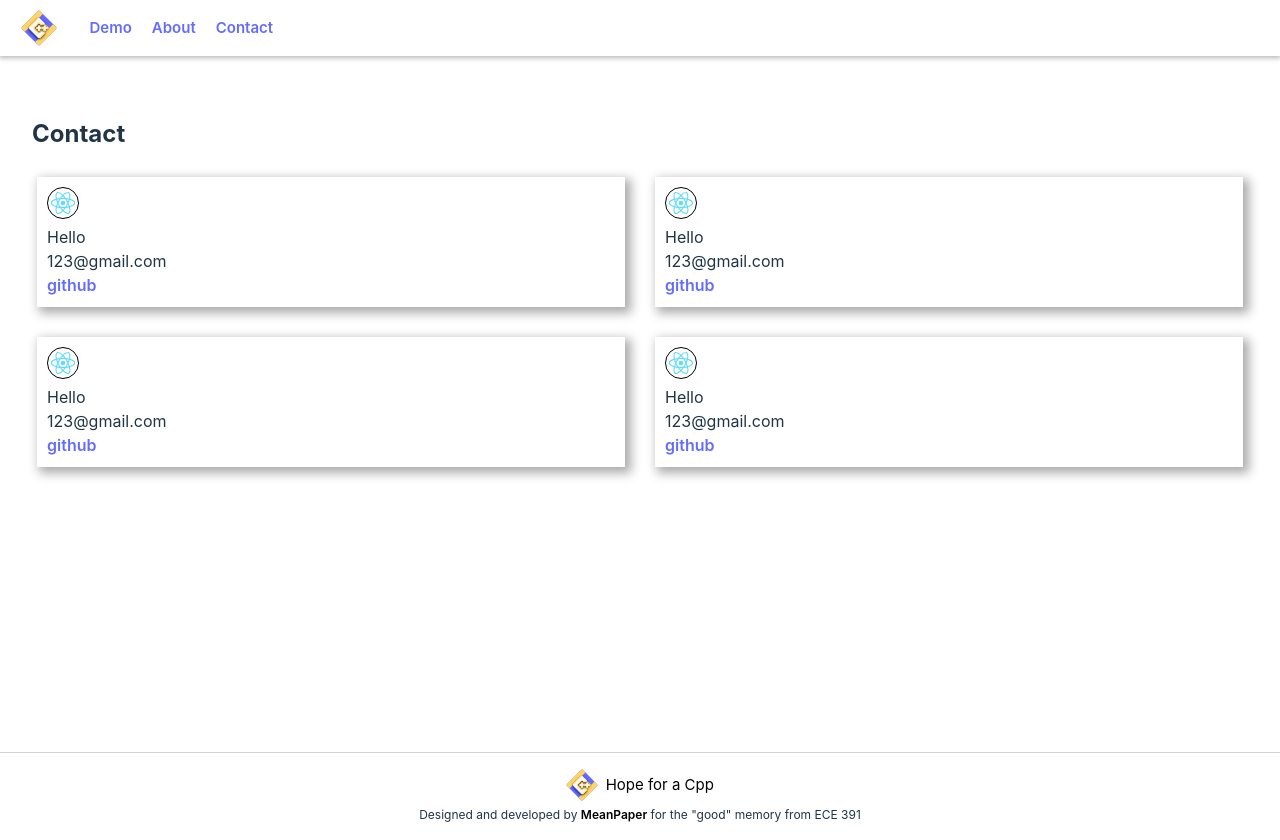
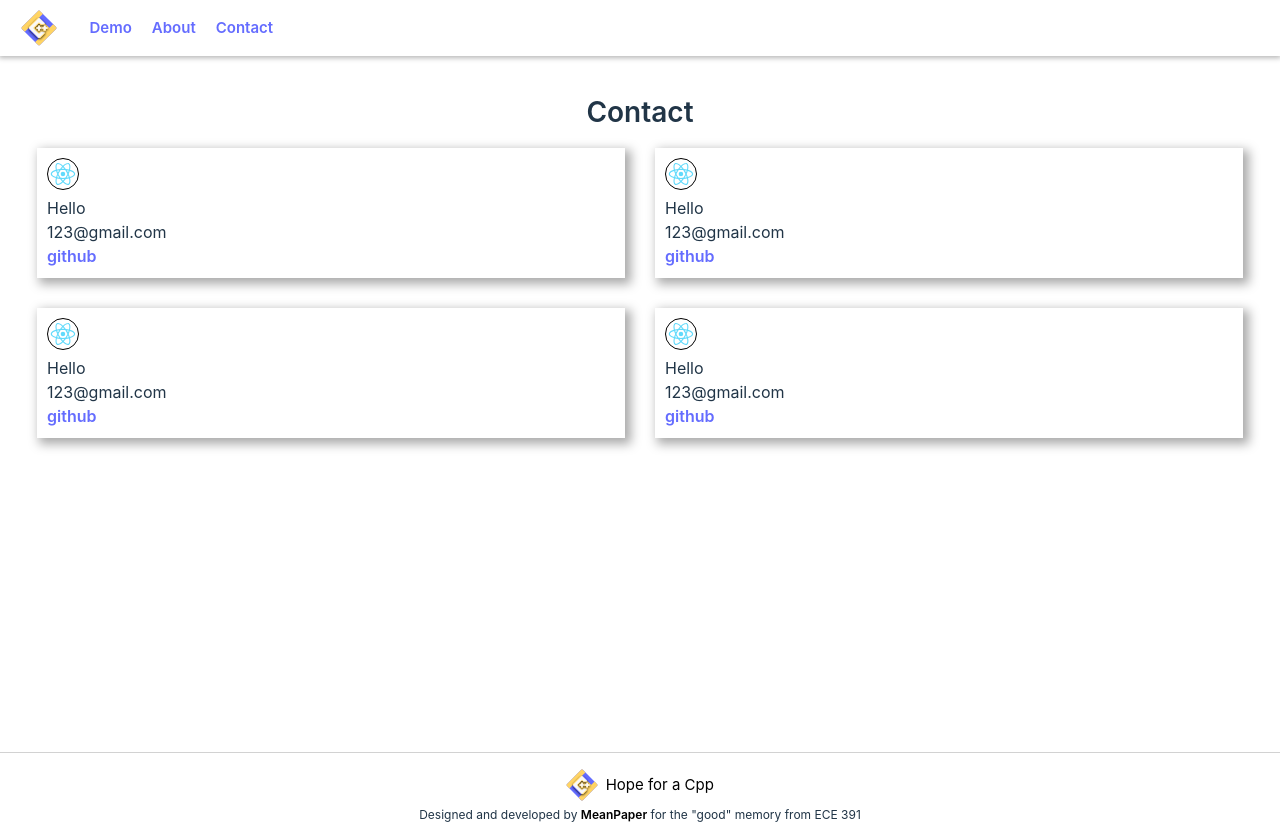
Before and after one commit to ScreamingPigeon/391OS, a React (Create React App) app: page /contact in a window 1280 px wide. Built offline with nearby package versions, Linux system fonts and the light colour scheme.

Commit message:
slight modification on Contact and About

```diff
--- a/src/App.css
+++ b/src/App.css
@@ -236,11 +236,18 @@
 
 /* Home page styling ends */
 
-
-
 /* Contact Styling starts */
 
+#contact-box{
+  margin-top: -15px;
+}
 
+#contact-page-title{
+  font-size: 28px;
+  font-weight: 600;
+  text-align: center;
+  margin: 10px;
+}
 .contact-cards-container{
   display: grid;
   grid-template: auto / repeat(2, 1fr);
--- a/src/views/About.js
+++ b/src/views/About.js
@@ -1,6 +1,8 @@
 const About = () => {
     return (<div className="content-container">
-        <h2>About</h2>
+        <div id='about-box'>
+            <h2>About</h2>
+        </div>
     </div>);
 }
 
--- a/src/views/Contact.js
+++ b/src/views/Contact.js
@@ -15,9 +15,11 @@ const Contact = () => {
     });
 
     return (<div className="content-container">
-        <h2>Contact</h2>
-        <div className="contact-cards-container">
-            {cards}
+        <div id='contact-box'>
+            <div id='contact-page-title'>Contact</div>
+            <div className="contact-cards-container">
+                {cards}
+            </div>
         </div>
     </div>)
 }
```
